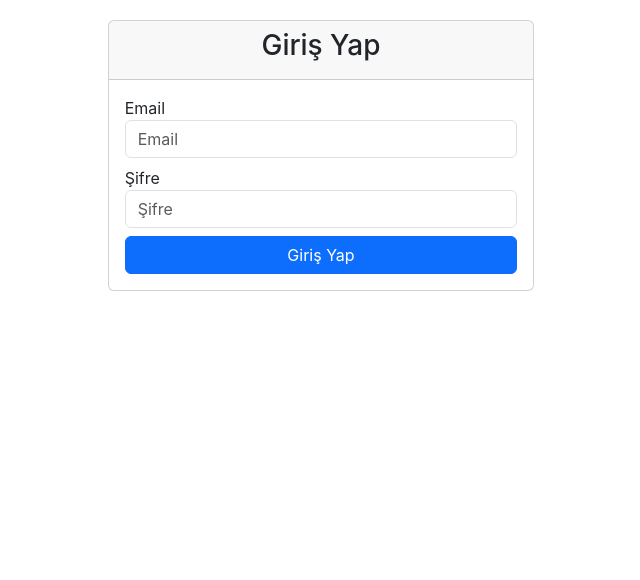
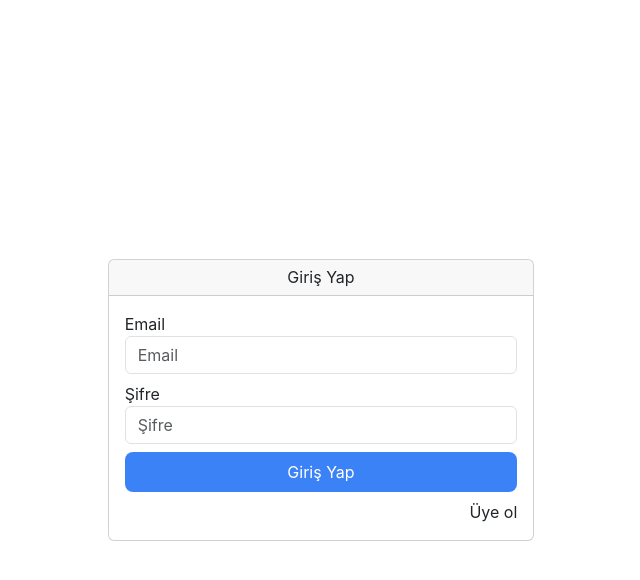
Before and after one commit to suatyargici/fullstack, a React (Create React App) app in the folder frontend/: page /login in a window 1280 px wide. Shown: the top 580 px of the page, without its empty margins (319-959 px from the left). Built offline with nearby package versions, Linux system fonts and the light colour scheme.

Commit message:
chore: added tailwind css

```diff
--- a/frontend/package.json
+++ b/frontend/package.json
@@ -36,6 +36,7 @@
     ]
   },
   "devDependencies": {
-    "react-router-dom": "^6.10.0"
+    "react-router-dom": "^6.10.0",
+    "tailwindcss": "^3.3.1"
   }
 }
--- a/frontend/src/index.css
+++ b/frontend/src/index.css
@@ -11,3 +11,7 @@ code {
   font-family: source-code-pro, Menlo, Monaco, Consolas, 'Courier New',
     monospace;
 }
+
+@tailwind base;
+@tailwind components;
+@tailwind utilities;
--- a/frontend/src/pages/Login.jsx
+++ b/frontend/src/pages/Login.jsx
@@ -1,30 +1,42 @@
-import React from "react";
-
+import React, { useState } from "react";
+import {  NavLink, useNavigate } from "react-router-dom";
 const Login = () => {
+  const navigate = useNavigate();
+  const [email, setEmail] = useState("");
+  const [password, setPassword] = useState("");
+  const login = (e) => {
+    e.preventDefault();
+    navigate("/");
+  };
   return (
-    <div
-      className="d-flex justify-content-center"
-      style={{ marginTop: "20px" }}
-    >
+    <div className="flex items-center justify-center h-screen ">
       <div className="col-md-4">
         <div className="card">
           <div className="card-header">
             <h3 className="text-center">Giriş Yap</h3>
           </div>
           <div className="card-body">
-            <form>
+            <form autoComplete="off" onSubmit={login}>
               <div className="form-group">
                 <label htmlFor="email">Email</label>
                 <input
+                  required
+                  email
+                  value={email}
+                  onChange={(e) => setEmail(e.target.value)}
                   type="email"
                   className="form-control"
                   id="email"
                   placeholder="Email"
                 />
               </div>
-              <div className="form-group mt-2">
+              <div className="form-group mt-2 ">
                 <label htmlFor="password">Şifre</label>
                 <input
+                  required
+                  password
+                  value={password}
+                  onChange={(e) => setPassword(e.target.value)}
                   type="password"
                   className="form-control"
                   id="password"
@@ -32,12 +44,12 @@ const Login = () => {
                 />
               </div>
               <div className="form-group">
-              <button type="submit" className="btn btn-primary w-100 mt-2">
-                Giriş Yap
-              </button>
+                <button type="submit" className="w-full bg-blue-500 text-white mt-2 rounded-lg p-2">
+                  Giriş Yap
+                </button>
               </div>
-
             </form>
+            <NavLink to={"/register"} className="flex justify-end pt-2"> Üye ol</NavLink>
           </div>
         </div>
       </div>
--- /dev/null
+++ b/frontend/tailwind.config.js
@@ -0,0 +1,8 @@
+/** @type {import('tailwindcss').Config} */
+module.exports = {
+  content: ["./src/**/*.{html,js,jsx}"],
+  theme: {
+    extend: {},
+  },
+  plugins: [],
+};
```
Also changed, not shown: 1 other file (tests, documents, lock files or other folders).
